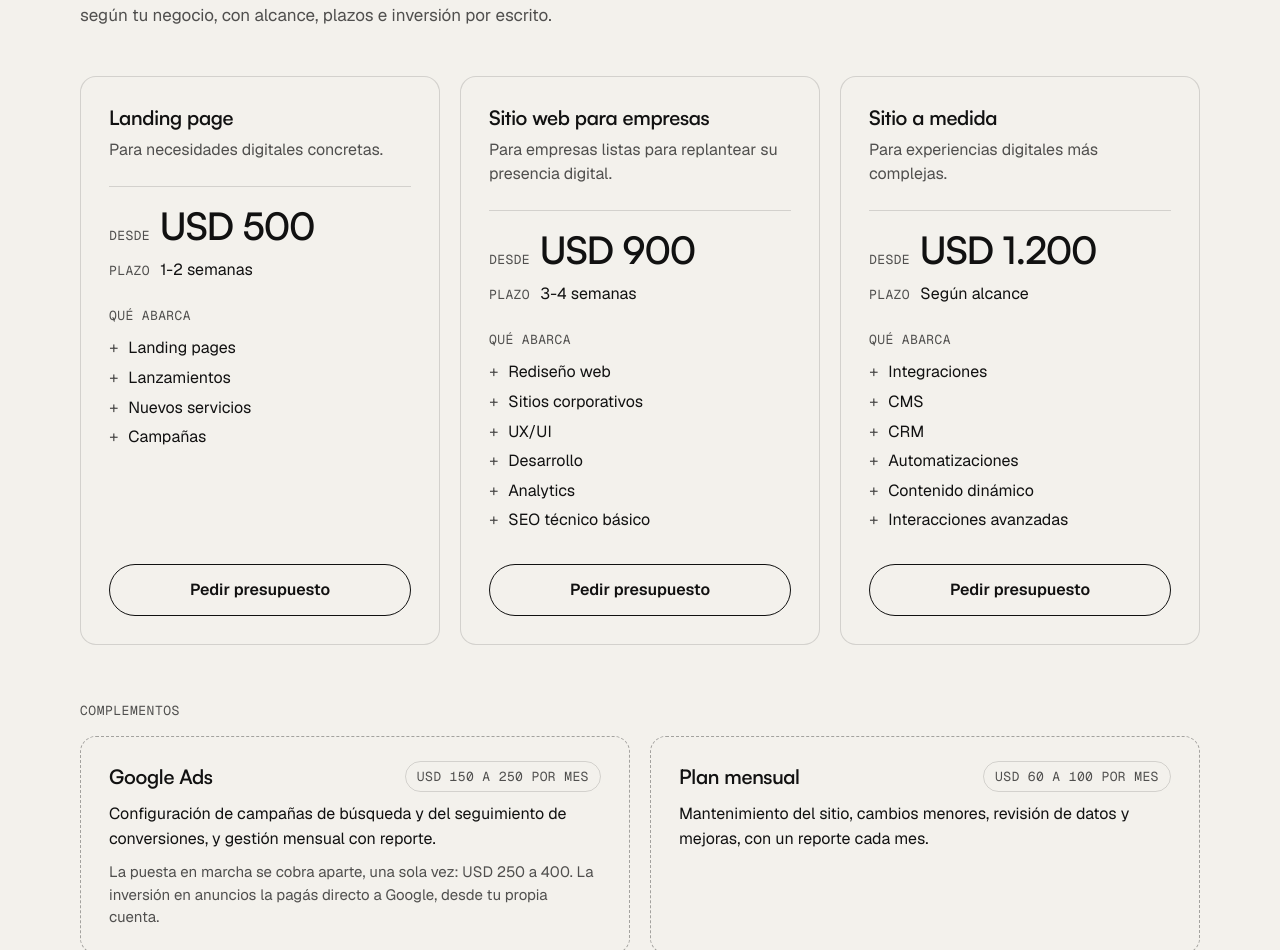
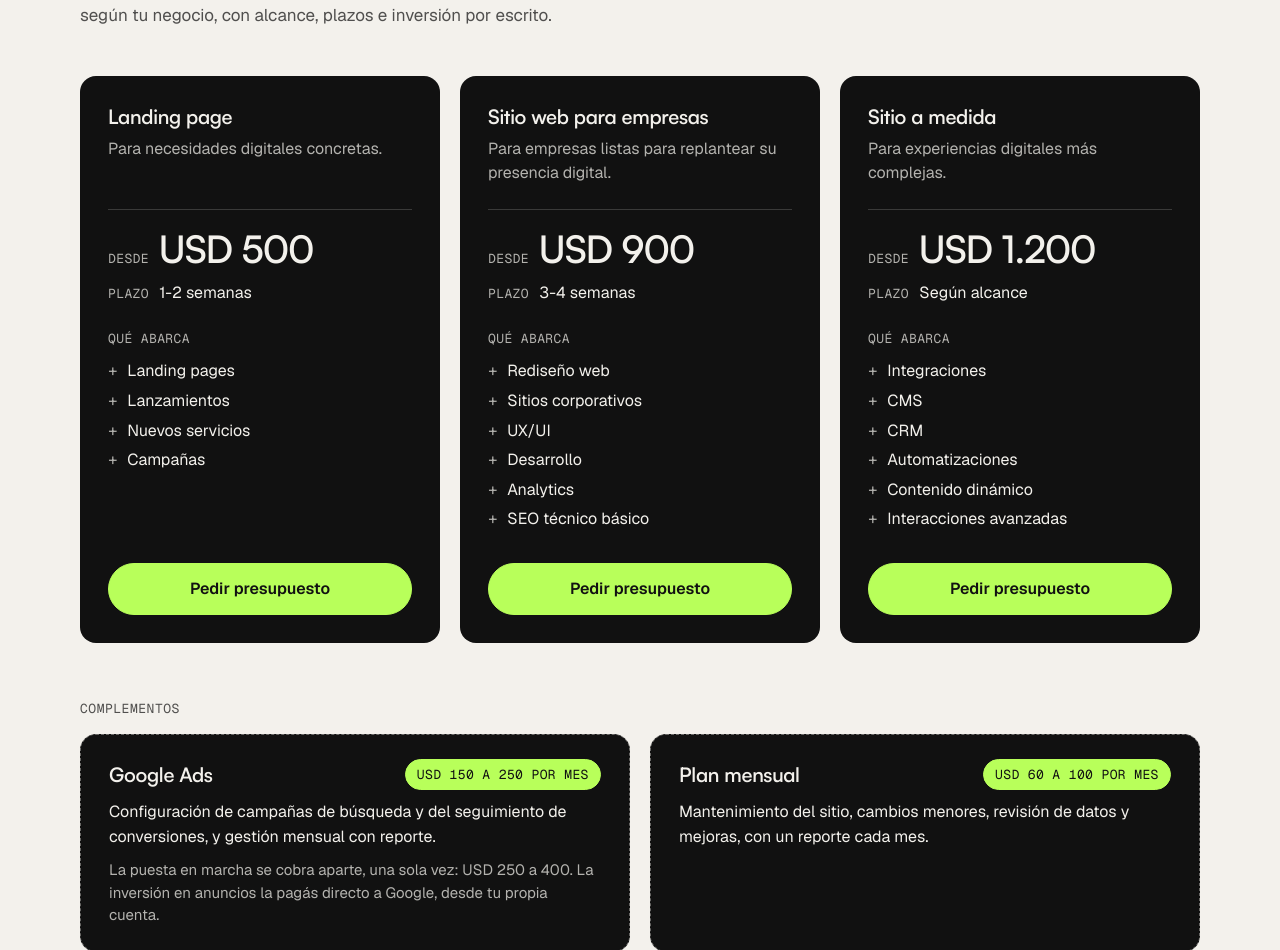
Before and after one commit to josedelvalle12/jdv-digitalstudio, a Next.js app: page /diseno-web in a window 1280 px wide. Shown: the part 3722-4672 px from the top of the page. Built offline with nearby package versions, Linux system fonts and the light colour scheme; no server answers.

Commit message:
Servicios e inversion: tarjetas oscuras para paquetes y complementos
Fondo oscuro con boton y etiqueta de precio en el verde de acento, y precios
alineados entre las tres tarjetas en escritorio.

```diff
--- a/components/landing/landing.css
+++ b/components/landing/landing.css
@@ -328,9 +328,7 @@
   display: flex;
   flex-direction: column;
   padding: 1.75rem;
-  border: 1px solid var(--lp-line);
   border-radius: 1rem;
-  background: rgb(var(--paper));
 }
 .lp-tier__desc { margin-top: .5rem; line-height: 1.5; color: var(--lp-muted); }
 .lp-tier__price {
@@ -377,13 +375,25 @@
 .lp-addons { display: grid; gap: 1rem; margin-top: 1rem; }
 .lp-addon {
   padding: 1.5rem 1.75rem;
-  border: 1px dashed rgb(var(--ink) / .35);
+  border: 1px dashed rgb(var(--paper) / .4);
   border-radius: 1rem;
 }
 .lp-addon__head { display: flex; align-items: center; justify-content: space-between; gap: 1rem; flex-wrap: wrap; }
 .lp-addon__desc { margin-top: .6rem; line-height: 1.55; }
 .lp-addon__note { margin-top: .6rem; font-size: .9375rem; line-height: 1.5; color: var(--lp-muted); }
 .lp-services__foot { margin-top: 2.5rem; max-width: 36rem; color: var(--lp-muted); }
+
+/* Tarjetas oscuras (paquetes y complementos): destacan sobre el fondo claro de la sección. */
+.lp-tier,
+.lp-addon {
+  background: rgb(var(--ink));
+  color: rgb(var(--paper));
+  --lp-muted: rgb(var(--paper) / .72);               /* ≈ 10:1 sobre ink */
+  --lp-line: rgb(var(--paper) / .18);
+}
+.lp-tier__cta { background: rgb(var(--acid)); border-color: rgb(var(--acid)); color: rgb(var(--ink)); }
+.lp-tier__cta:hover { background: rgb(var(--paper)); border-color: rgb(var(--paper)); color: rgb(var(--ink)); }
+.lp-addon .lp-tag { background: rgb(var(--acid)); border-color: rgb(var(--acid)); color: rgb(var(--ink)); }
 
 /* ---------- Proceso ---------- */
 .lp-process { border-top: 1px solid var(--lp-line); }
@@ -634,6 +644,7 @@
   .lp-compare { grid-template-columns: repeat(2, minmax(0, 1fr)); }
   .lp-case { grid-template-columns: 5fr 7fr; gap: 4rem; }
   .lp-tiers { grid-template-columns: repeat(3, minmax(0, 1fr)); gap: 1.25rem; }
+  .lp-tier__desc { min-height: 3em; }                  /* precios alineados entre tarjetas */
   .lp-addons { grid-template-columns: repeat(2, minmax(0, 1fr)); gap: 1.25rem; }
   .lp-process__steps { grid-template-columns: repeat(5, minmax(0, 1fr)); gap: 1.5rem; }
   .lp-process__step { grid-template-columns: 1fr; align-content: start; }
```
